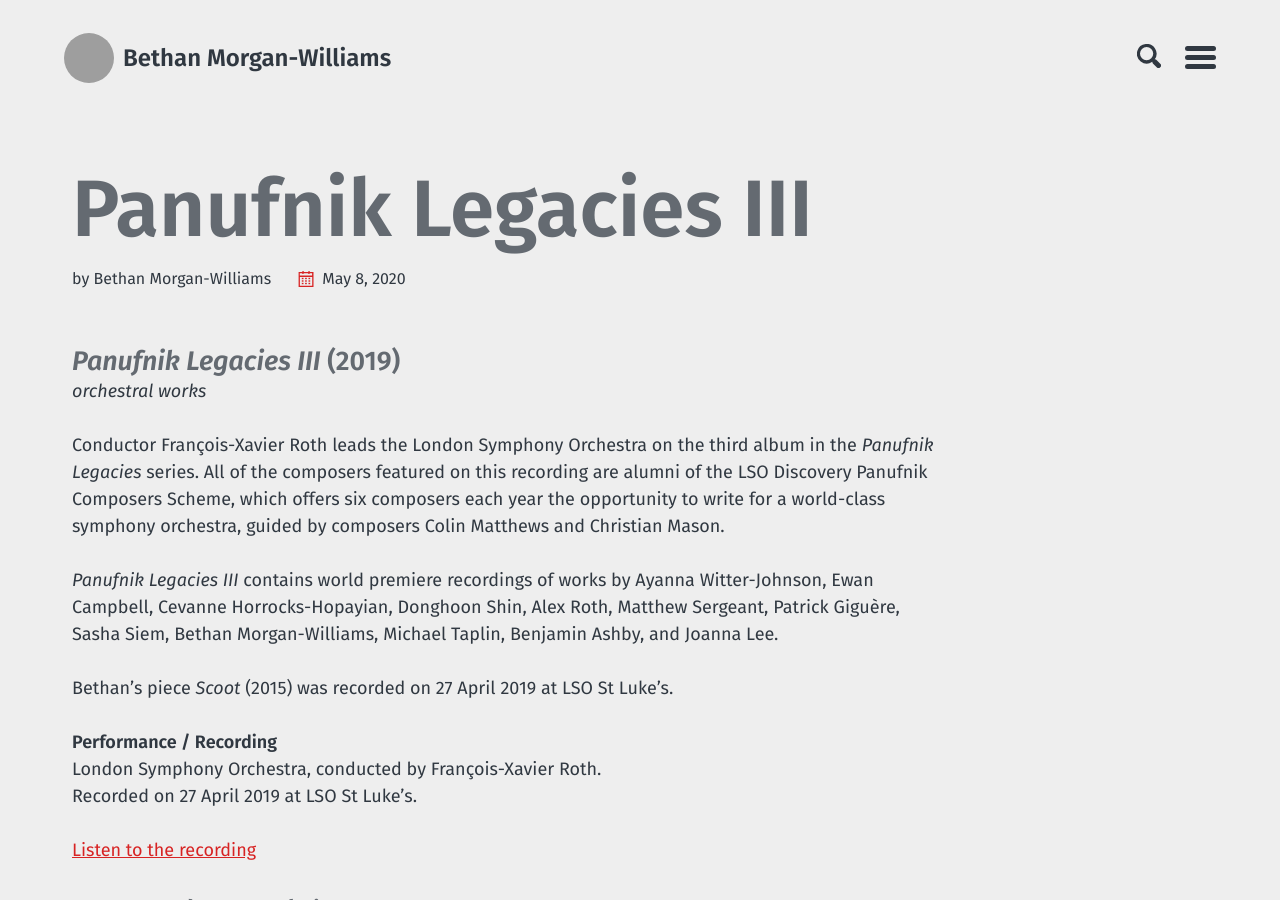
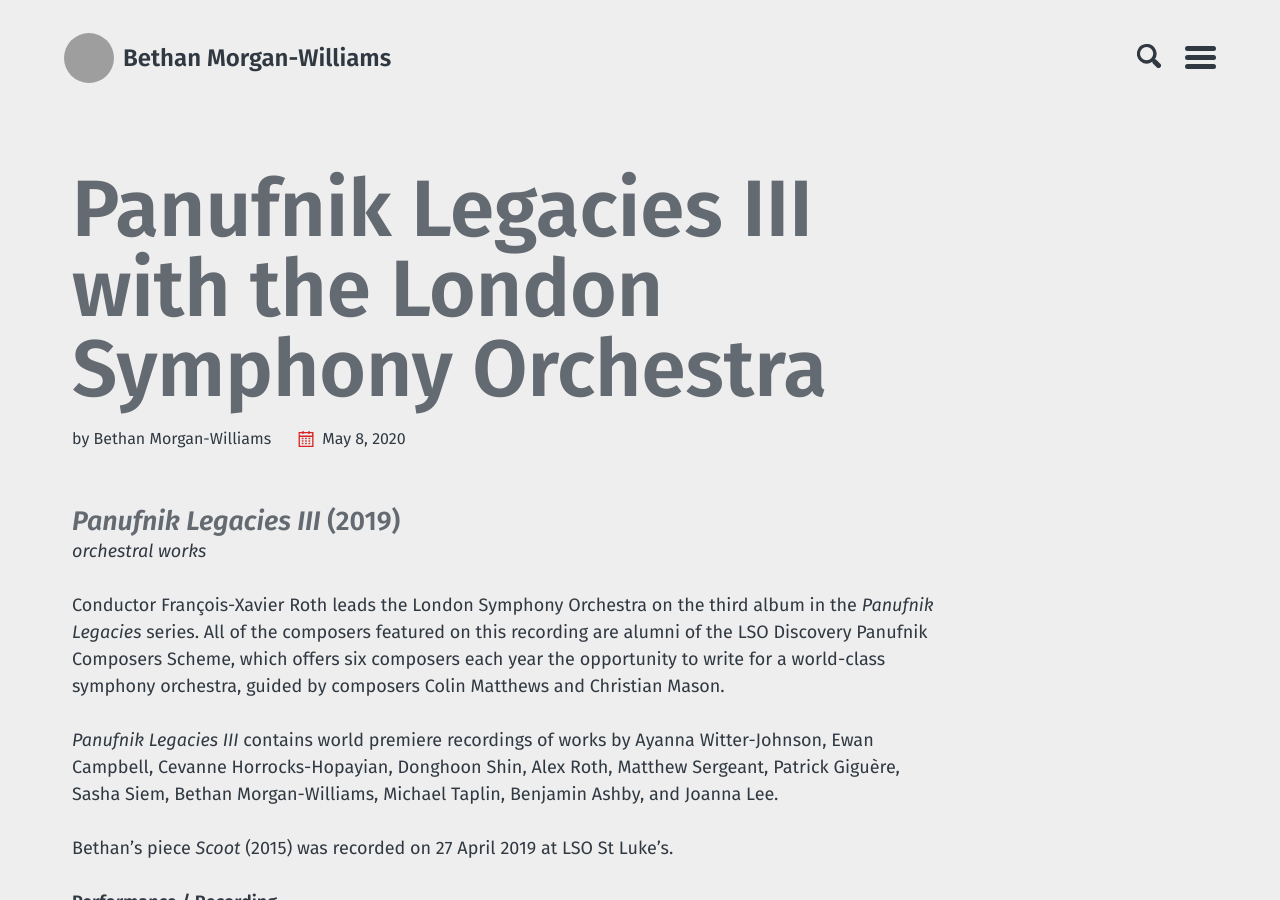
Before and after one commit to morganwilliamsb/website, a Jekyll site: the page built from _listen/panufnik-legacies-III.md, in a window 1280 px wide and 900 px high. Built offline with Jekyll 4.4.1, drawn with Linux system fonts in a browser that asks for light colours; some of the changed text lies outside the part shown; grey boxes are pictures that could not be loaded.

Commit message:
Update panufnik-legacies-III.md
added LSO to title

```diff
--- a/_listen/panufnik-legacies-III.md
+++ b/_listen/panufnik-legacies-III.md
@@ -1,5 +1,5 @@
 ---
-title: "Panufnik Legacies III"
+title: "Panufnik Legacies III with the London Symphony Orchestra"
 layout: collection
 date: 2020-05-08
 ---
```
